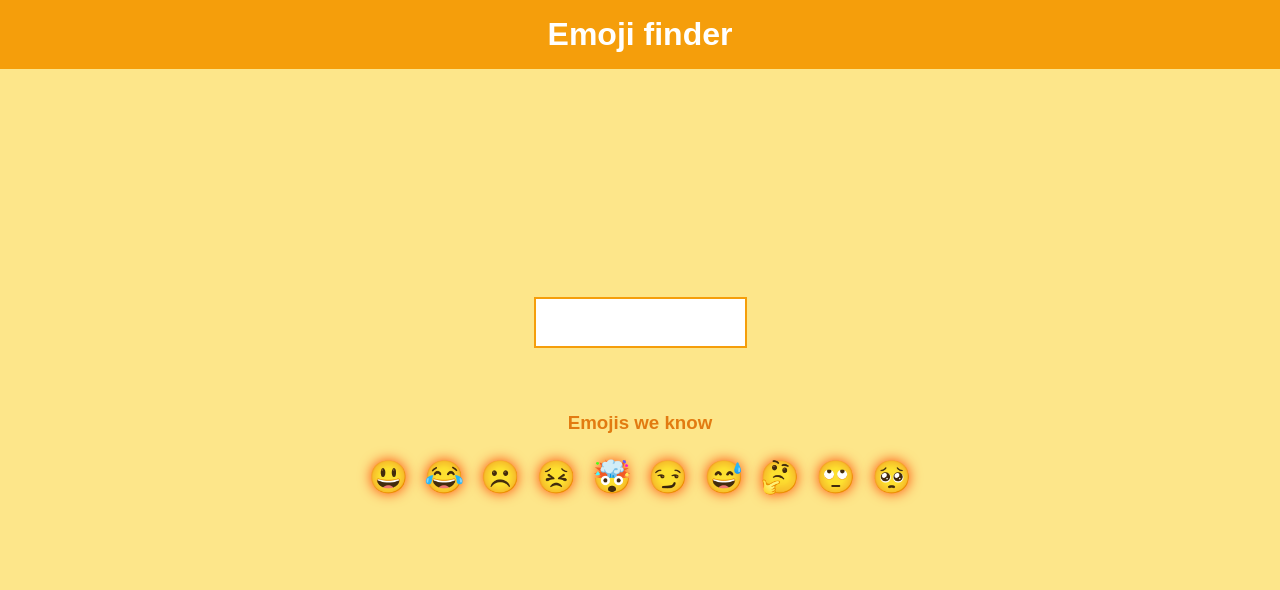
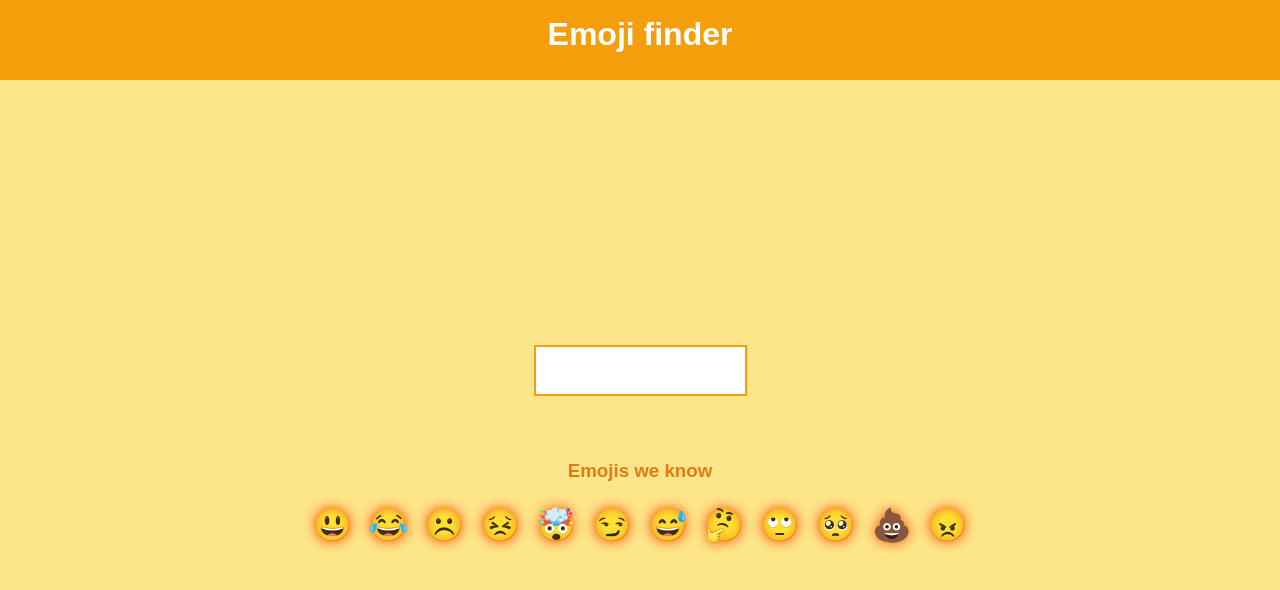
Before and after one commit to jay-rajput30/emoji-finder, a React (Create React App) app: page / in a window 1280 px wide. Shown: the top 590 px of the page. Built offline with nearby package versions, Linux system fonts and the light colour scheme; a web font is replaced by a local one.

Commit message:
refactor: added a few more emojis

```diff
--- a/src/App.js
+++ b/src/App.js
@@ -11,7 +11,9 @@ let emojis = {
   "😅": "discomfort",
   "🤔": "Think",
   "🙄": "disapprove",
-  "🥺": "plead"
+  "🥺": "plead",
+  "💩": "shit",
+  "😠": "angry"
 };
 
 let description = {
@@ -34,7 +36,9 @@ let description = {
   "🙄":
     "A yellow face with a small, closed mouth, flat or frowning, rolling its large, white eyes upwards. As with the gesture of an eye-roll, commonly conveys moderate disdain, disapproval, frustration, or boredom. Tone varies, including playful, sassy, resentful, and sarcastic, as if saying Yeah, whatever.",
   "🥺":
-    "A yellow face with furrowed eyebrows, a small frown, and large, “puppy dog” eyes, as if begging or pleading. May also represent adoration or feeling touched by a loving gesture"
+    "A yellow face with furrowed eyebrows, a small frown, and large, “puppy dog” eyes, as if begging or pleading. May also represent adoration or feeling touched by a loving gesture",
+  "💩": `May be used to represent feces and other bathroom topics as well as stand in for their many related slang terms. It also enjoys a wide range of idiosyncratic applications, such as conveying a sense of whimsy or silliness, given its fun, happy expression.`,
+  "😠": `A yellow face with a frowning mouth and eyes and eyebrows scrunched downward in anger. Conveys varying degrees of anger, from grumpiness and irritation to disgust and outrage. May also represent someone acting tough or being mean`
 };
 
 let emojiKey = Object.keys(emojis);
@@ -69,9 +73,10 @@ export default function App() {
           color: "white",
           padding: "1rem",
           width: "100%",
-          marginBottom: "2rem".anchor,
+          marginBottom: "2rem",
           position: "fixed",
-          top: "0"
+          top: "0",
+          height: "5rem"
         }}
       >
         Emoji finder
@@ -80,7 +85,7 @@ export default function App() {
         style={{
           padding: "1rem",
           textAlign: "center",
-          marginTop: "4rem",
+          marginTop: "8rem",
           border: "2px solid #F59E0B"
         }}
         onChange={onInputChange}
@@ -112,7 +117,7 @@ export default function App() {
           );
         })}
       </ul>
-      <span style={{ margin: "2rem" }}>{desc}</span>
+      <span style={{ margin: "1rem" }}>{desc}</span>
     </div>
   );
 }
```
